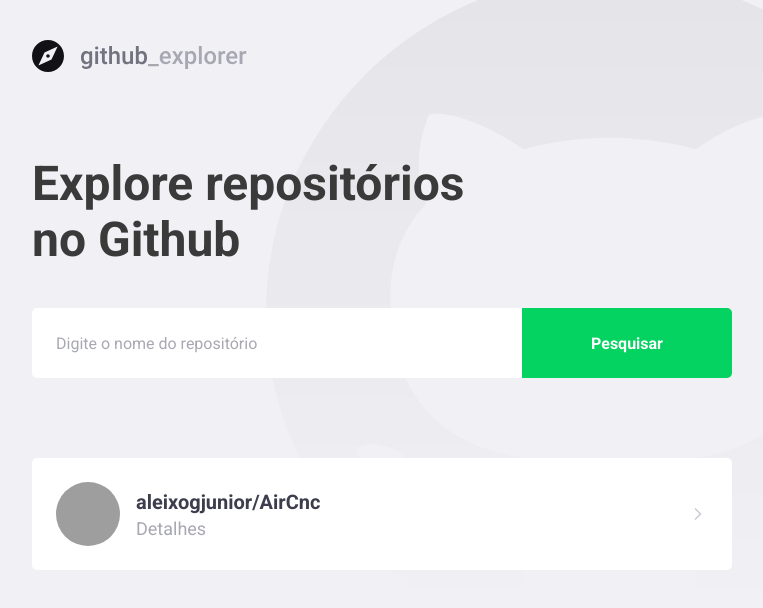
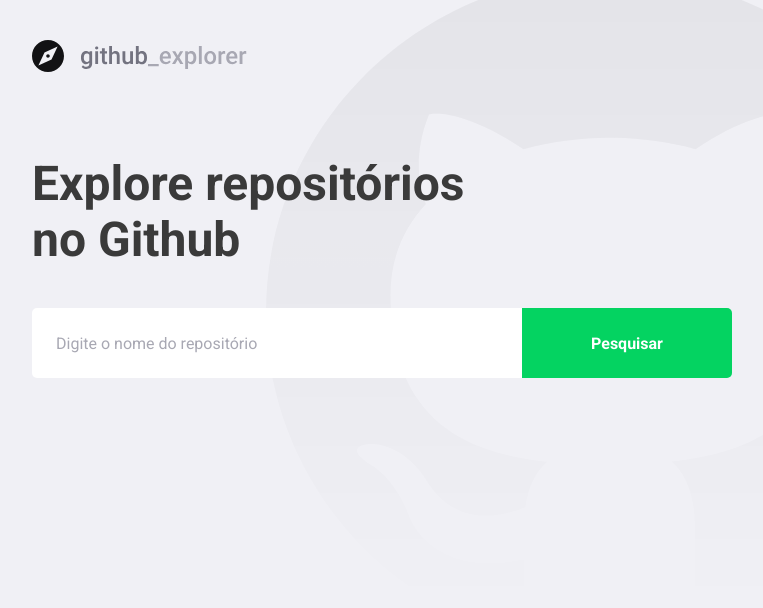
Before and after one commit to AleixoGJunior/github-explorer, a React (Create React App) app: page / in a window 1280 px wide. Shown: the top 608 px of the page, without its empty margins (148-911 px from the left). Built offline with nearby package versions, Linux system fonts and the light colour scheme; grey boxes are pictures that could not be loaded.

Commit message:
Configurated connection to github api and implemented functions on Dashboard page

```diff
--- a/package.json
+++ b/package.json
@@ -10,6 +10,7 @@
     "@types/node": "^12.0.0",
     "@types/react": "^16.9.0",
     "@types/react-dom": "^16.9.0",
+    "axios": "^0.19.2",
     "polished": "^3.5.2",
     "react": "^16.13.1",
     "react-dom": "^16.13.1",
--- a/src/pages/Dashboard/index.tsx
+++ b/src/pages/Dashboard/index.tsx
@@ -1,34 +1,66 @@
-import React from 'react';
+import React, { useState, FormEvent } from 'react';
 import { FiChevronRight } from 'react-icons/fi';
+import api from '../../services/api';
 
 import logoImg from '../../assets/logo.svg';
 
 import { Title, Form, Repositories } from './styles';
 
+interface Repository {
+  full_name: string;
+  description: string;
+  owner: {
+    login: string;
+    avatar_url: string;
+  };
+}
+
 const Dashboard: React.FC = () => {
+  const [newRepo, setNewRepo] = useState('');
+  const [repositories, setRepositories] = useState<Repository[]>([]);
+
+  async function handleAddRepository(
+    event: FormEvent<HTMLFormElement>,
+  ): Promise<void> {
+    event.preventDefault();
+
+    const response = await api.get<Repository>(`repos/${newRepo}`);
+
+    const repository = response.data;
+
+    setRepositories([...repositories, repository]);
+    setNewRepo('');
+  }
+
   return (
     <>
       <img src={logoImg} alt="Github Explorer" />
       <Title>Explore repositórios no Github</Title>
 
-      <Form>
-        <input placeholder="Digite o nome do repositório" />
+      <Form onSubmit={handleAddRepository}>
+        <input
+          value={newRepo}
+          onChange={(e) => setNewRepo(e.target.value)}
+          placeholder="Digite o nome do repositório"
+        />
         <button type="submit">Pesquisar</button>
       </Form>
 
       <Repositories>
-        <a href="teste">
+        {repositories.map((repository) => (
+          <a key={repository.full_name} href="teste">
             <img
-            src="https://avatars2.githubusercontent.com/u/23524004?s=460&u=5a073f4ffab6f91fff38530275b1554fdd6d7302&v=4"
-            alt="Aleixo Guarizo"
+              src={repository.owner.avatar_url}
+              alt={repository.owner.login}
             />
             <div>
-            <strong>aleixogjunior/AirCnc</strong>
-            <p>Detalhes</p>
+              <strong>{repository.full_name}</strong>
+              <p>{repository.description}</p>
             </div>
 
             <FiChevronRight size={20} />
           </a>
+        ))}
       </Repositories>
     </>
   );
--- a/src/pages/Dashboard/styles.ts
+++ b/src/pages/Dashboard/styles.ts
@@ -76,7 +76,8 @@ export const Repositories = styled.div`
     }
 
     div {
-      margin-left: 16px;
+      margin: 0 16px;
+      flex: 1;
 
       strong {
         font-size: 20px;
--- /dev/null
+++ b/src/services/api.ts
@@ -0,0 +1,7 @@
+import axios from 'axios';
+
+const api = axios.create({
+  baseURL: 'https://api.github.com/',
+});
+
+export default api;
```
Also changed, not shown: .eslintrc.json, 1 other file (tests, documents, lock files or other folders). Lines whose indentation alone changed are shown as unchanged.
